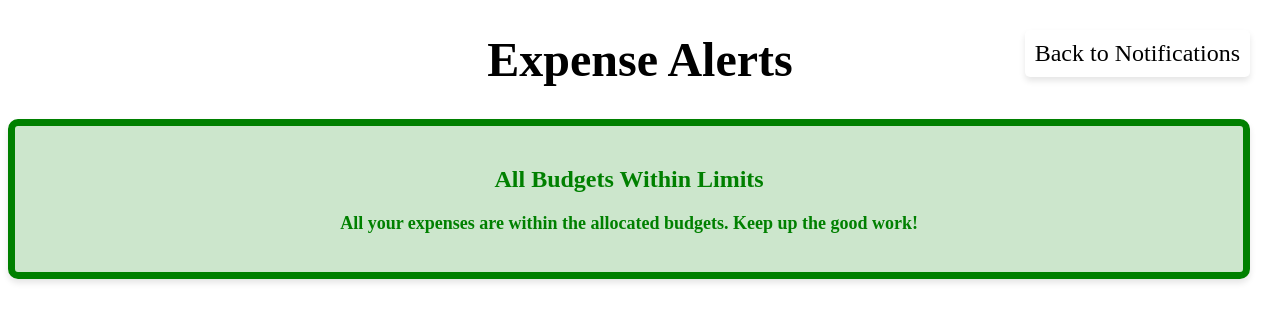
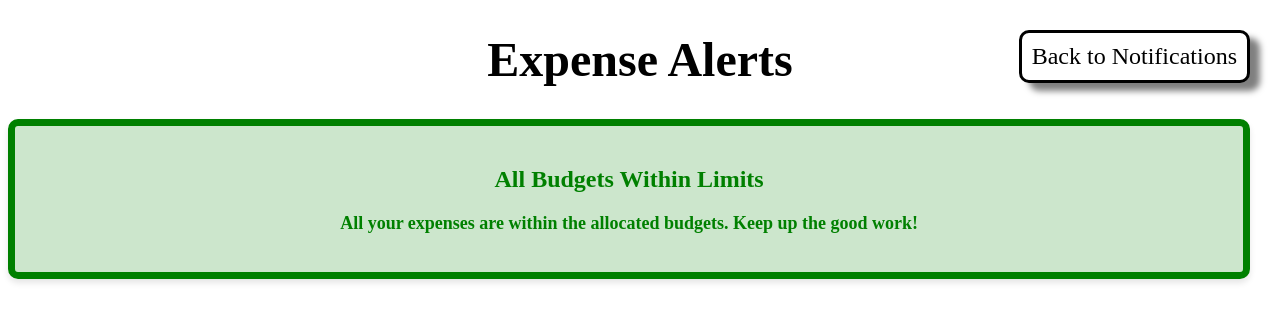
Before and after one commit to pvshyamlal/Intelligent-Financial-Planning-Project, a Django app: template financial_planner/accounts/templates/accounts/alerts.html in a window 1280 px wide. Shown: the top 322 px of the page. Run offline with Django 3.2, Linux system fonts and the light colour scheme; the template is opened without the code that fills it, so the values that code supplies are empty.

Commit message:
Css work

```diff
--- a/financial_planner/accounts/templates/accounts/alerts.html
+++ b/financial_planner/accounts/templates/accounts/alerts.html
@@ -67,15 +67,18 @@
             position: absolute;
             top: 30px;
             right: 30px;
+            border-color: black; /* Added border color */
+            border-style: solid; /* Added border style */
+            border-width: 3px;
             z-index: 10; /* Ensure it is above other content */
             padding: 10px;
             background-color: white;
-            border-radius: 5px;
-            box-shadow: 0px 4px 6px rgba(0, 0, 0, 0.1);
+            border-radius: 10px;
+            box-shadow: 10px 8px 6px rgba(0, 0, 0, 0.5);
         }
 
         .back-link:hover {
-            background-color: rgb(66, 102, 210);
+            background-color: #3a94f5;
             color: #FF5722;
         }
     </style>
--- a/financial_planner/accounts/views.py
+++ b/financial_planner/accounts/views.py
@@ -133,7 +133,7 @@ def alerts(request):
     total_others_expenses = user_expenses.filter(category='Others').aggregate(Sum('amount'))['amount__sum'] or 0
 
     # Define thresholds for warning and alert status
-    warning_threshold_min = 0.70  # 70% of the budget
+    warning_threshold_min = 0.60  # 70% of the budget
     warning_threshold_max = 0.99  # 99% of the budget
     alert_threshold = 1.0         # 100% of the budget
 
```
Also changed, not shown: financial_planner/accounts/templates/accounts/notification.html (+6 -3 lines).
